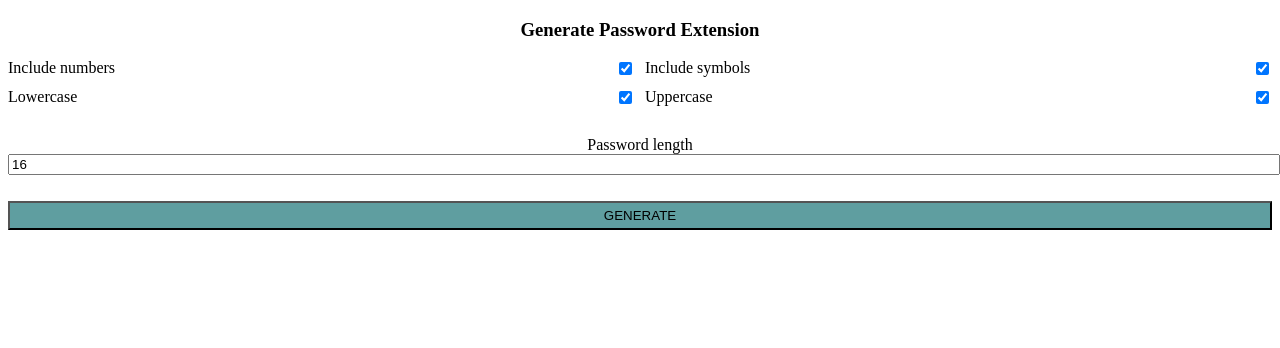
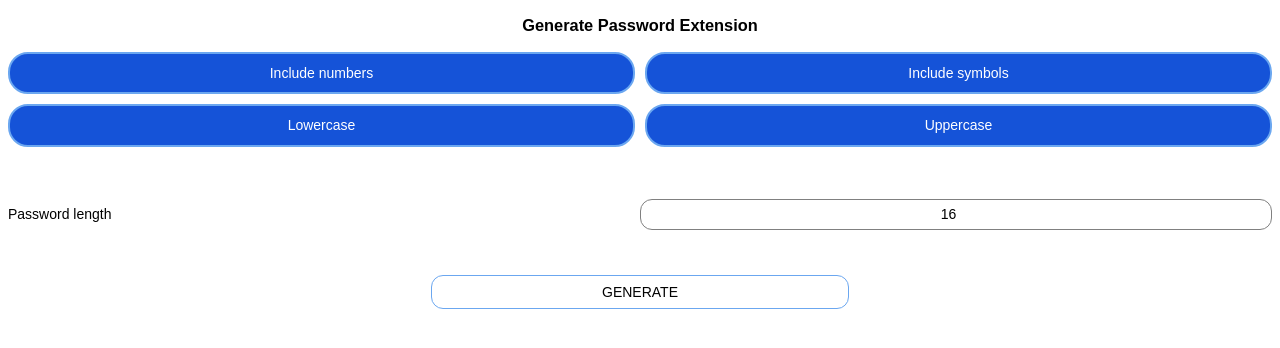
Before and after one commit to grecosamuel/generate-password-extension, a React (Create React App) app: page / in a window 1280 px wide. Shown: the top 348 px of the page. Built offline with nearby package versions, Linux system fonts and the light colour scheme; some icons are missing; the HTML template or start-up script is replaced by a standard one.

Commit message:
[+] Update UI styles

```diff
--- a/src/App.css
+++ b/src/App.css
@@ -1,10 +1,20 @@
+:root {
+  --primary-color: rgb(107, 167, 240);
+  --secondary-color: rgb(12, 57, 152);
+  --tertiary-color: rgb(21, 83, 216);
+}
+
+@import url('https://fonts.googleapis.com/css2?family=Space+Grotesk:wght@300..700&display=swap');
+
 .App {
   text-align: center;
 }
 
 body {
-  min-width: 200px;
+  min-width: 400px;
   height: fit-content;
+  font-family: "Space Grotesk", sans-serif;
+  font-size: 14px;
 }
 
 .boxes {
@@ -15,24 +25,64 @@ body {
 
   .boxChild {
     display: flex;
-    justify-content: space-between;
+    justify-content: center;
+
+    button {
+      all: unset;
+      width: 100%;
+      padding: .7rem;
+      border: 2px solid var(--primary-color);
+      border-radius: 20px;
+      cursor: pointer;
+
+      &:hover {
+        background-color: var(--secondary-color);
+        color: #fff;
+      }
+
+      &.active {
+        background-color: var(--tertiary-color);
+        color: #fff;
+      }
+
+    }
   }
 }
 
 .passwordlengthContainer {
-  width: 100%;
+  display: grid;
+  grid-template-columns: repeat(2, 1fr);
+  text-align: left;
 
-  #passwordLengthInput {
-    width: 100%;
-    display: block;
+  label {
+    display: flex;
+    align-items: center;
+    justify-content: start;
+  }
+
+  input {
+    all: unset;
+    padding: .4rem;
+    border: 1px solid grey;
+    border-radius: 12px;
+    text-align: center;
   }
 }
 
 .generateButton {
+  all: unset;
   width: 100%;
-  background-color: cadetblue;
-  margin-top: 10px;
-  padding: 5px;
+  max-width: 400px;
+  border: 1px solid var(--primary-color);
+  font-weight: 500;
+  border-radius: 12px;
+  padding: .5rem;
+  cursor: pointer;
+
+  &:hover {
+    background-color: var(--primary-color);
+    color: #fff;
+  }
 }
 
 .error-msg {
--- a/src/components/Checkbox.tsx
+++ b/src/components/Checkbox.tsx
@@ -12,14 +12,13 @@ function Checkbox({boxname, boxlabel, stateName, action, boxid=boxname}:BoxInter
     const dispatch = useDispatch();
     const value = useSelector( (state: any) => state[stateName]);
 
-    const handleChange = (e: React.ChangeEvent<HTMLInputElement>) => {
+    const handleChange = (e: React.MouseEvent<HTMLButtonElement>) => {
         dispatch(action(Boolean(!value)));
     };
 
     return(
         <div className='boxChild'>
-            <label htmlFor={boxid}> {boxlabel} </label>
-            <input type="checkbox" name={boxname} id={boxid} checked={value} onChange={handleChange}/>
+            <button className={`${value ? 'active' : ''}`} id={boxid} onClick={handleChange}>{boxlabel}</button>
         </div>
     );
 }
--- a/src/components/PasswordOutput.tsx
+++ b/src/components/PasswordOutput.tsx
@@ -18,8 +18,7 @@ function PasswordOutput() {
 
     return(
         <>
-        <p style={{fontWeight: 700, display: output === '' ? 'none' : 'block'}}> Your password <FaCopy onClick={copyPassword} style={{ cursor: 'pointer' }}/> </p>
-        <p style={{ overflowWrap: 'break-word' }}>{output}</p>
+        <p style={{ overflowWrap: 'break-word' }}>{output} <FaCopy onClick={copyPassword} style={{ cursor: 'pointer', marginLeft: 2, display: output === '' ? 'none' : 'inline' }}/> </p>
         <p style={{ fontSize: 14, display: copied ? 'block' : 'none' }}>Copied to clipboard</p>
         </>
     );
```
